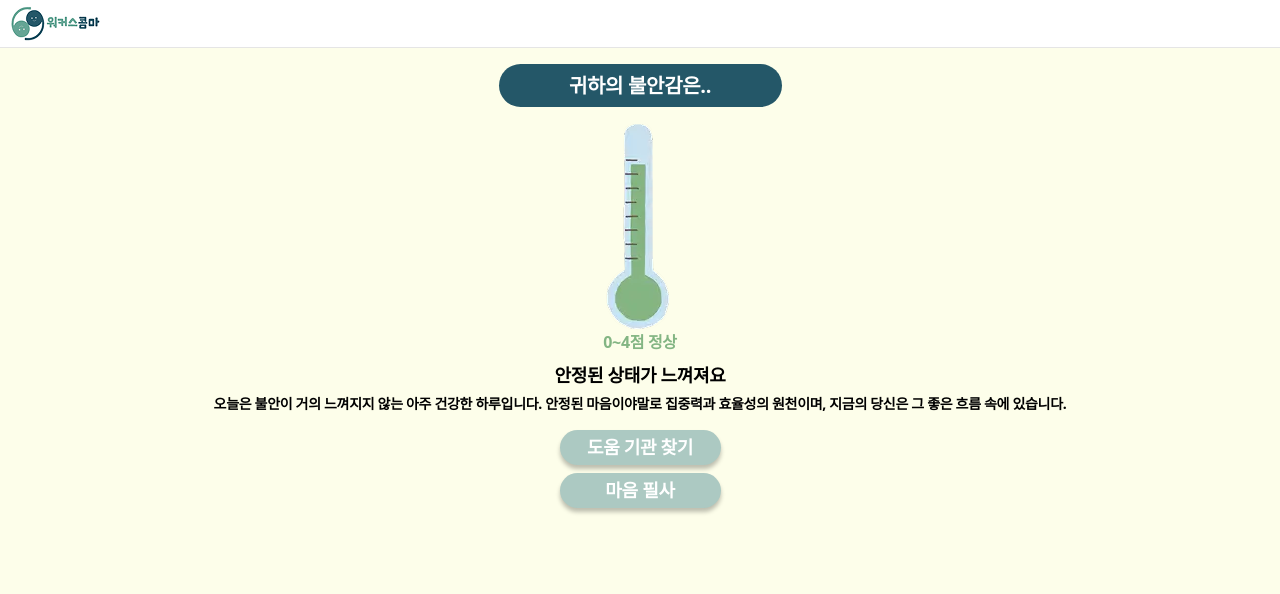
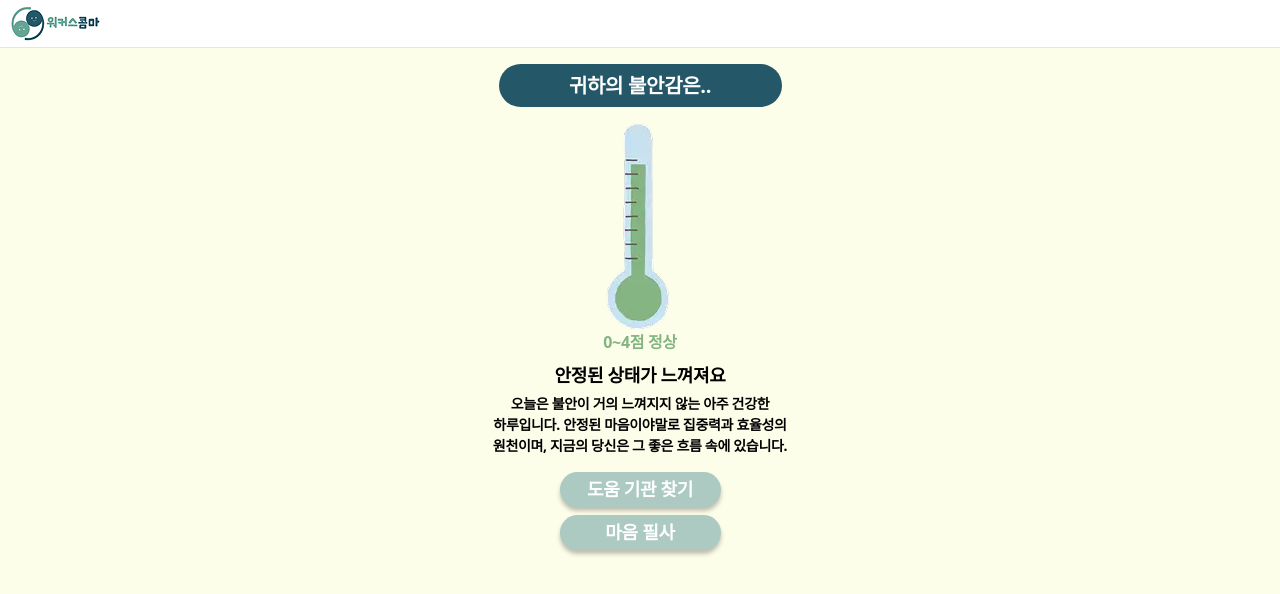
Before and after one commit to WorkersComma/workerscomma.github.io, a React (Vite) app: page /self-diagnosis/anxiety/result in a window 1280 px wide. Shown: the top 594 px of the page. Built offline with nearby package versions, Linux system fonts and the light colour scheme; a web font is replaced by a local one.

Commit message:
ui: 불안감, 우울감 테스트 결과의 문단에 max-width 설정

```diff
--- a/src/features/self-diagnosis/anxiety/AnxietyResultPage.tsx
+++ b/src/features/self-diagnosis/anxiety/AnxietyResultPage.tsx
@@ -79,7 +79,7 @@ export const AnxietyResultPage: FC = () => {
         {heading2}
       </h2>
 
-      <p className="mt-1 font-semibold text-[0.875rem] text-center whitespace-pre-line break-keep">
+      <p className="mt-1 font-semibold text-[0.875rem] text-center whitespace-pre-line break-keep max-w-xs">
         {paragraph}
       </p>
 
--- a/src/features/self-diagnosis/depression/DepressionResultPage.tsx
+++ b/src/features/self-diagnosis/depression/DepressionResultPage.tsx
@@ -88,7 +88,7 @@ export const DepressionResultPage: FC = () => {
         {heading2}
       </h2>
 
-      <p className="mt-1 font-semibold text-[0.875rem] text-center whitespace-pre-line break-keep">
+      <p className="mt-1 font-semibold text-[0.875rem] text-center whitespace-pre-line break-keep max-w-xs">
         {paragraph}
       </p>
 
```
